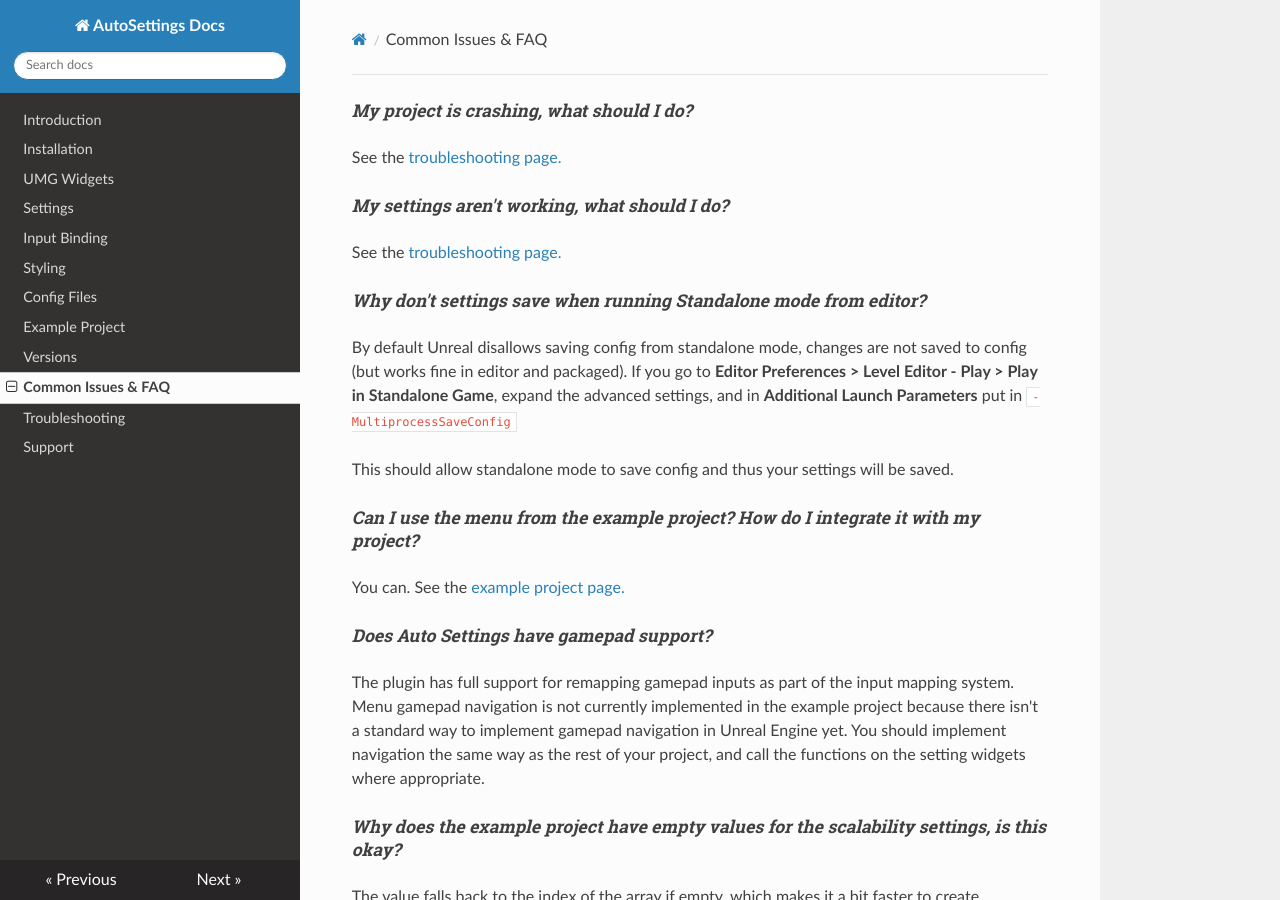
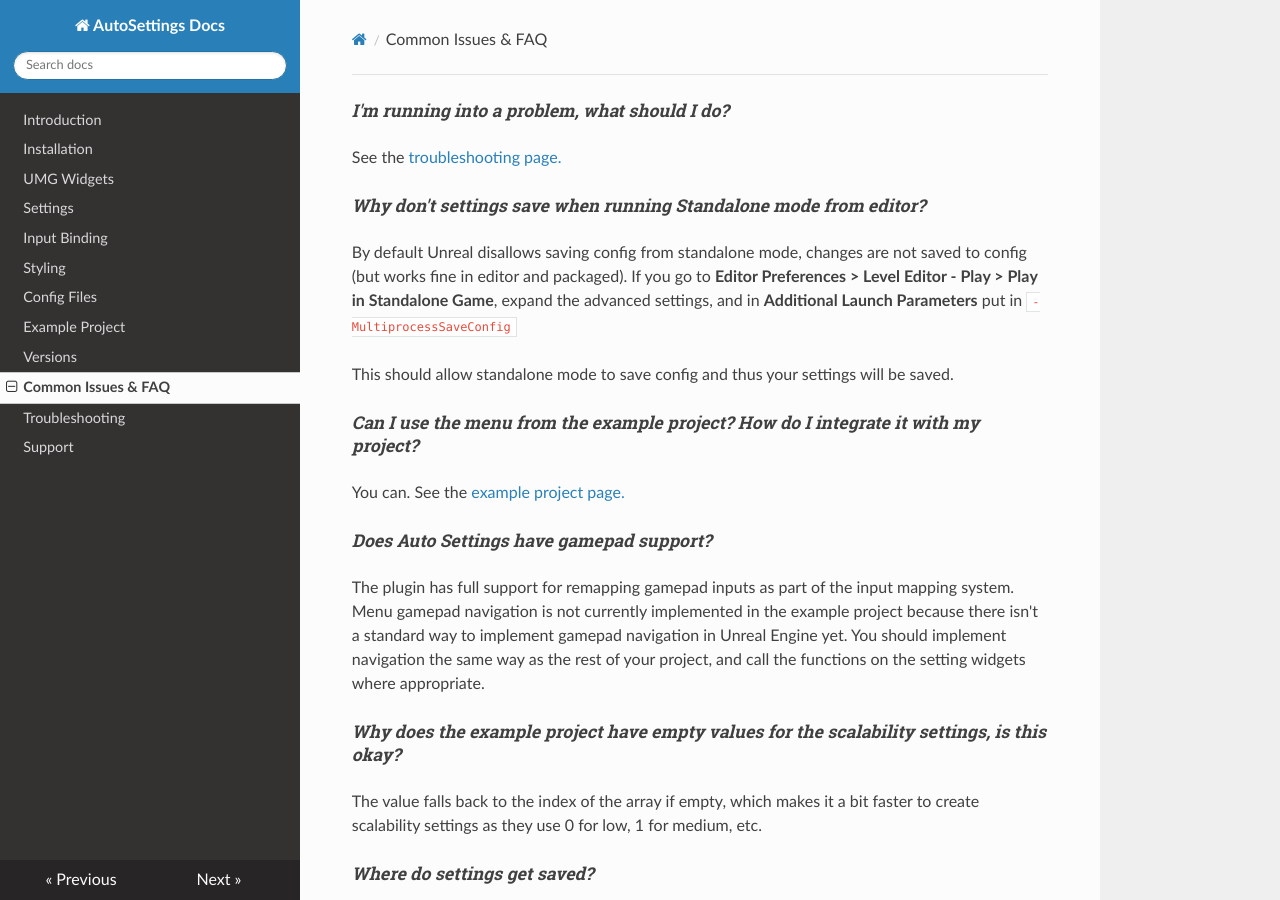
Before and after one commit to Acren/AutoSettings-Docs, an MkDocs documentation site: the page built from docs/faq.md, in a window 1280 px wide and 900 px high. Built offline with MkDocs 1.6.1, drawn with Linux system fonts in a browser that asks for light colours; nearby versions of some CDN libraries; old or Windows-style settings are respelled for this version of MkDocs.

Commit message:
Combine troubleshooting links in FAQ

```diff
--- a/docs/faq.md
+++ b/docs/faq.md
@@ -1,10 +1,6 @@
-##### *My project is crashing, what should I do?*
+##### *I'm running into a problem, what should I do?*
 
-See the [troubleshooting page.](/troubleshooting/#project-is-crashing)
-
-##### *My settings aren't working, what should I do?*
-
-See the [troubleshooting page.](/troubleshooting/#settings-are-not-working)
+See the [troubleshooting page.](/troubleshooting)
 
 ##### *Why don't settings save when running Standalone mode from editor?*
 
```
